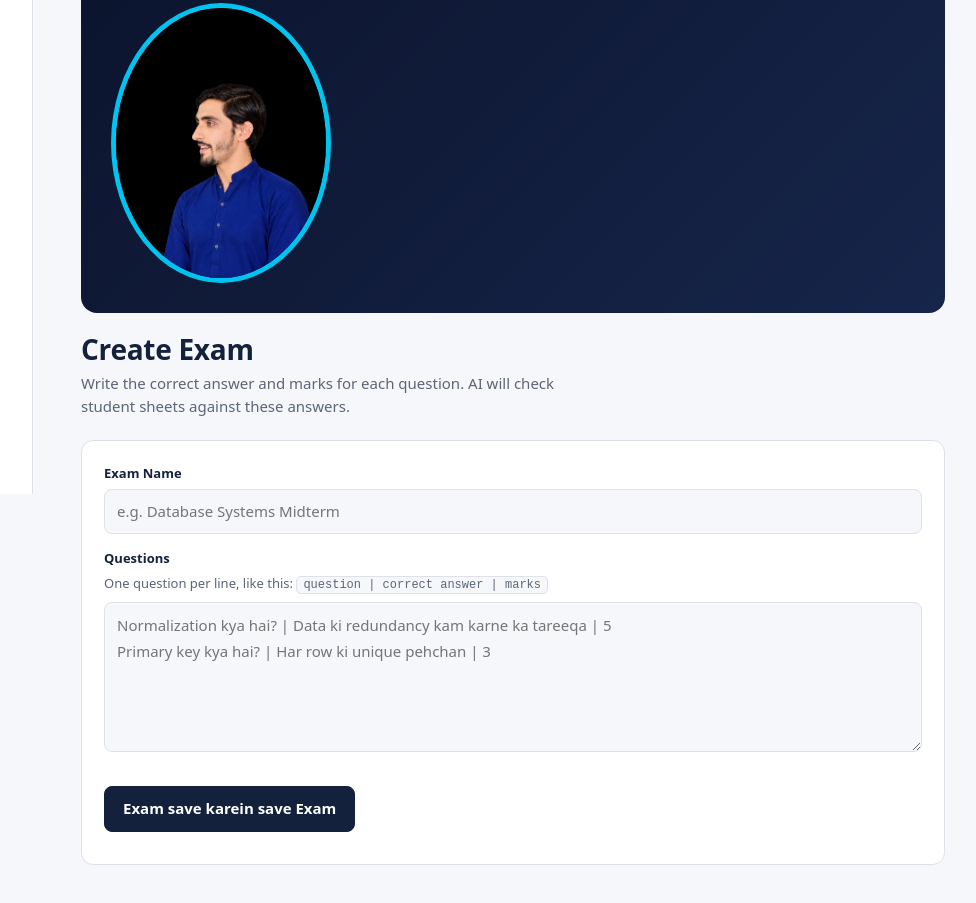
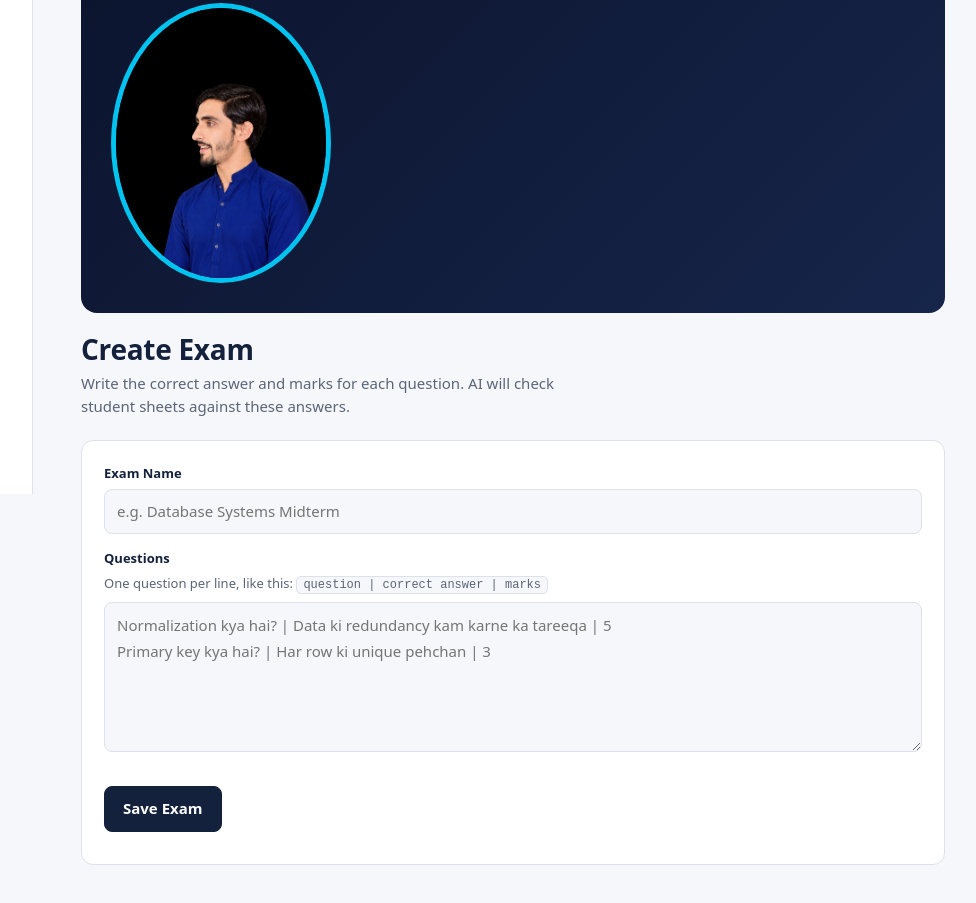
Before and after one commit to ahsankhan261210y-prog/answer-sheet-ai, a plain HTML site: page frontend/index.html in a window 1280 px wide. Shown: the part 306-1209 px from the top of the page, without its empty margins (203-1179 px from the left). Drawn offline with Linux system fonts and the light colour scheme; a web font is replaced by a local one.

Commit message:
Fix Save Exam button and sample text

```diff
--- a/frontend/index.html
+++ b/frontend/index.html
@@ -140,7 +140,7 @@ dialog h3{margin-bottom:12px}
              <p class="hint">One question per line, like this: <code>question | correct answer | marks</code></p>
       <textarea id="qs" placeholder="Normalization kya hai? | Data ki redundancy kam karne ka tareeqa | 5&#10;Primary key kya hai? | Har row ki unique pehchan | 3"></textarea>
       <div class="preview-list" id="qprev"></div>
-      <div class="row"><button class="btn" onclick="createExam()">Exam save karein save Exam </button><span class="muted" id="qtot"></span></div>
+      <div class="row"><button class="btn" onclick="createExam()">Save Exam</button><span class="muted" id="qtot"></span></div>
       <p id="examMsg" class="msg" role="status"></p>
     </div>
   </section>
```
